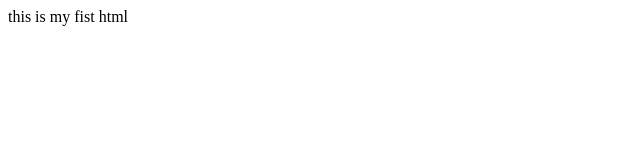
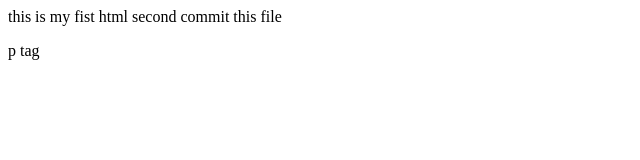
Before and after one commit to wenzhixin123/wrRepository, a plain HTML site: page index.html in a window 1280 px wide. Shown: the whole page, without its empty margins (0-640 px from the left). Drawn offline with Linux system fonts and the light colour scheme.

Commit message:
finish a few foot [issue 53]

```diff
--- a/index.html
+++ b/index.html
@@ -1 +1,3 @@
 <html>this is my fist html</html>
+<a>second commit this file<a>
+<p>p tag<p>
```
